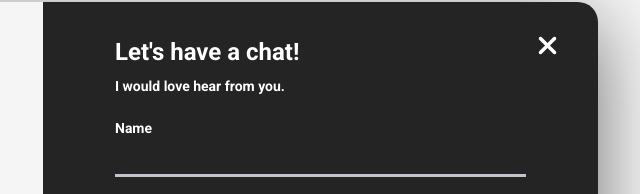
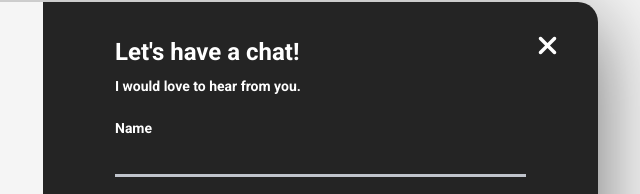
Before and after one commit to mohdrumman1/Eportfolio_Advanced, a plain HTML site: page index.html in a window 1280 px wide. Both pictures are taken after a click on the item "About". Shown: the part 148-342 px from the top of the page, 597-1237 px from the left. Drawn offline with nearby package versions, Linux system fonts and the light colour scheme.

Commit message:
Update index.html

```diff
--- a/index.html
+++ b/index.html
@@ -128,7 +128,7 @@
                 </h3>
 
                 <h4 class="modal__sub-title modal__sub-title--contact">
-                    I would love hear from you.
+                    I would love to hear from you.
                 </h4>
 
                 <form id="contact__form" onsubmit="contact(event)">
```
